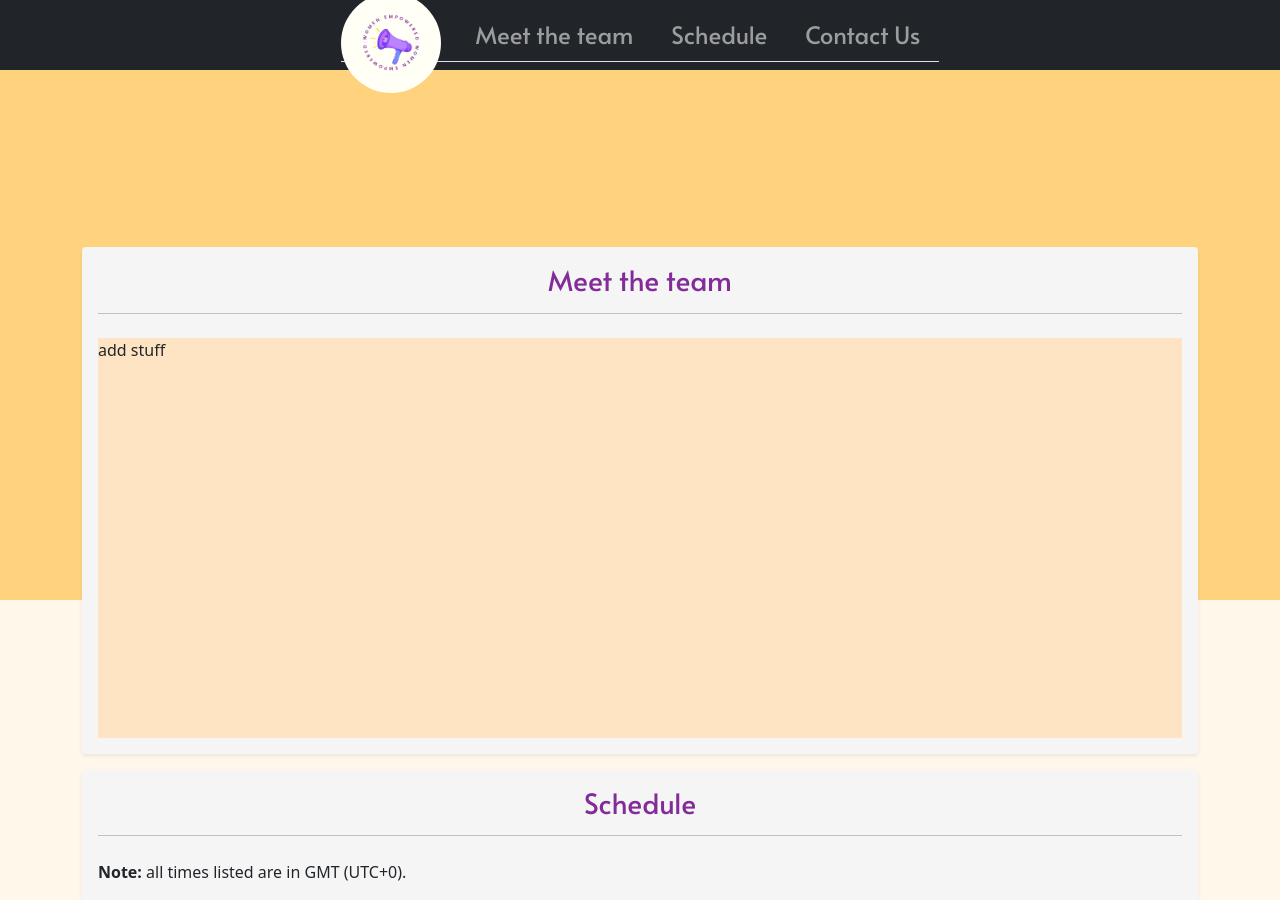
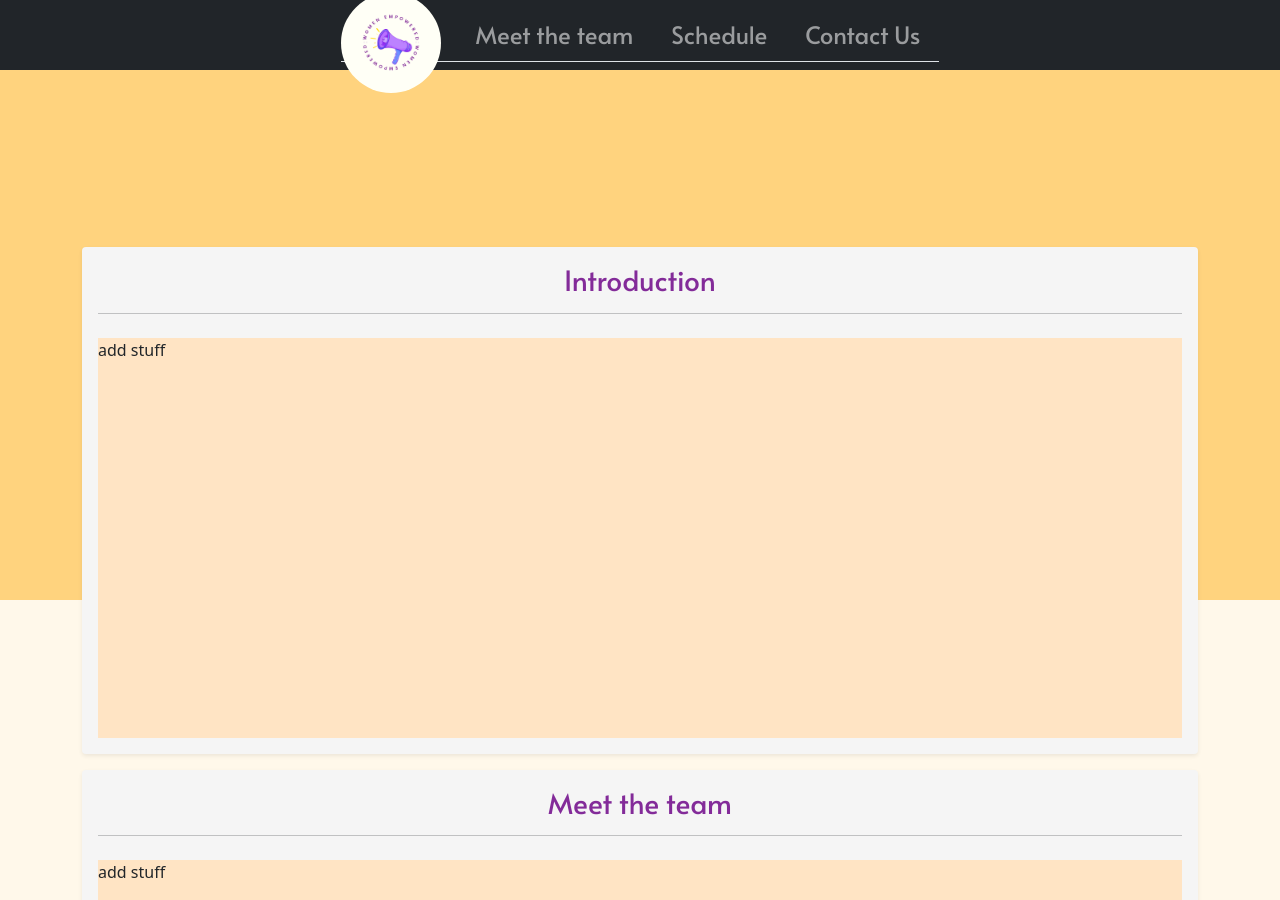
Before and after one commit to edinburgh-hoppers/WEwebsite, a Jekyll site: the page built from _pages/index.html, in a window 1280 px wide and 900 px high, scrolled down 795 px. Built offline with Jekyll 4.4.1, drawn with Linux system fonts in a browser that asks for light colours.

Commit message:
added intro section

```diff
--- a/_data/sections.yml
+++ b/_data/sections.yml
@@ -1,3 +1,5 @@
+- title: "Introduction"
+  includeFrom: intro.html
 - title: "Meet the team"
   includeFrom: meetTeam.html
 - title: "Schedule"
--- /dev/null
+++ b/_includes/intro.html
@@ -0,0 +1,3 @@
+<div id = "intro" style = "background-color:bisque; height: 400px; ">
+    <p>add stuff</p>
+</div>
```
